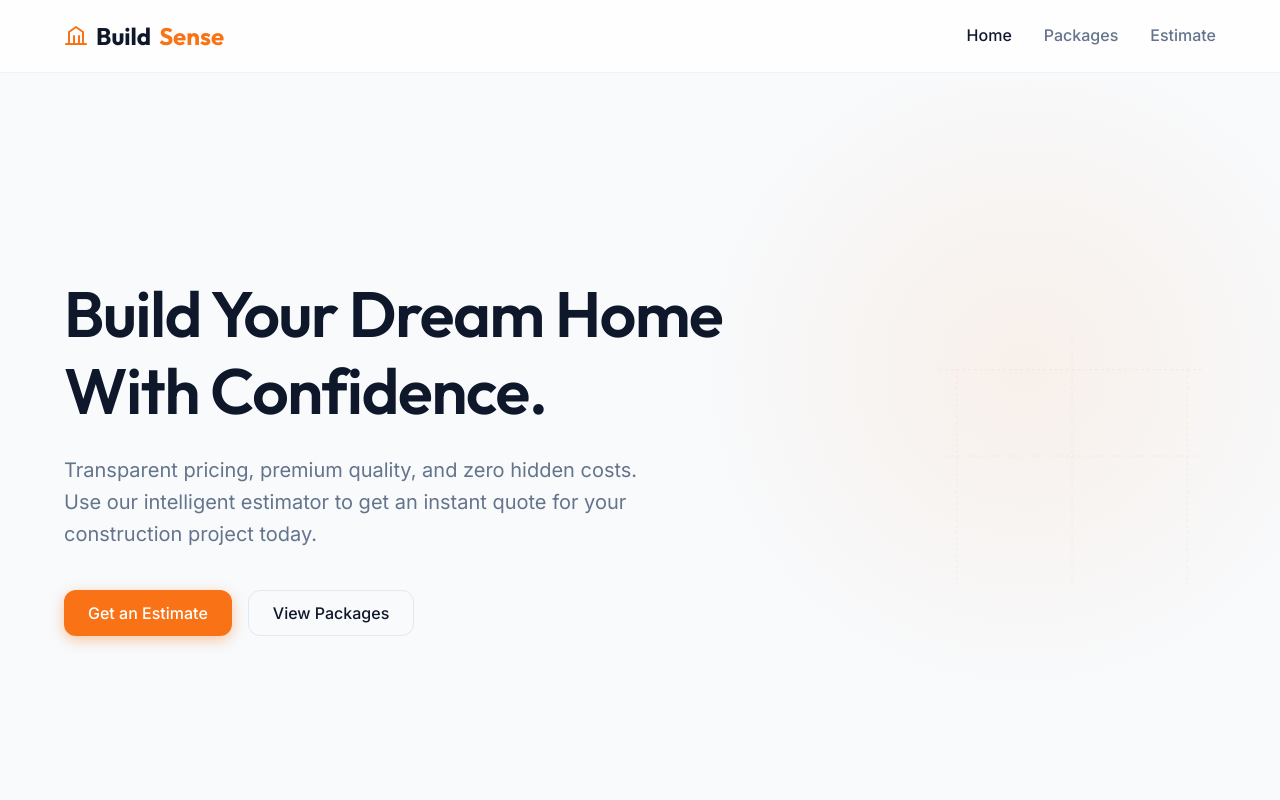
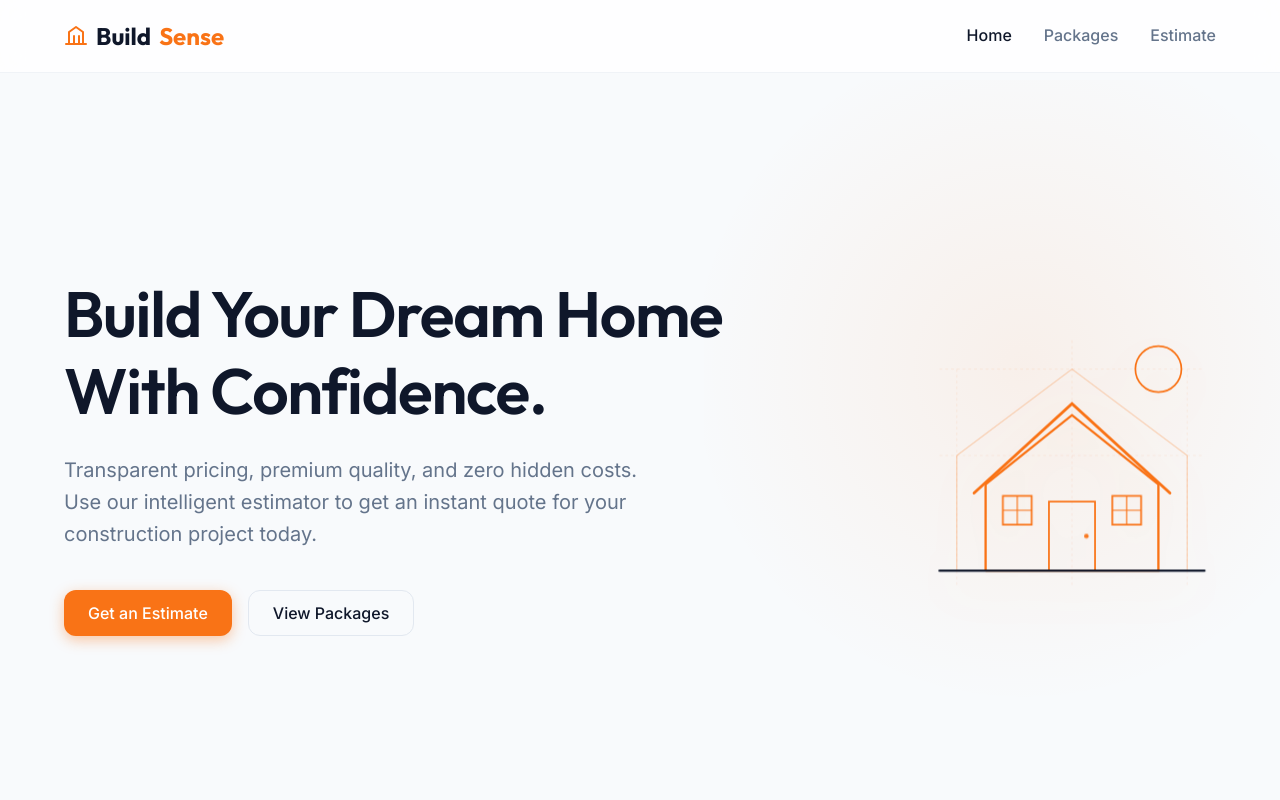
Before and after one commit to zephyr-0001/BuildSense, a React (Vite) app: page / in a window 1280 px wide. Shown: the top 800 px of the page. Built offline with nearby package versions, Linux system fonts and the light colour scheme.

Commit message:
Fix: Show hero animation on mobile devices

```diff
--- a/src/index.css
+++ b/src/index.css
@@ -210,21 +210,34 @@ ul {
 
 .hero-container {
   display: flex;
-  justify-content: space-between;
+  flex-direction: column-reverse;
+  justify-content: center;
   align-items: center;
-  gap: 4rem;
+  gap: 2rem;
+  text-align: center;
+}
+
+@media (min-width: 900px) {
+  .hero-container {
+    flex-direction: row;
+    justify-content: space-between;
+    text-align: left;
+    gap: 4rem;
+  }
 }
 
 .hero-visual {
   flex: 1;
-  display: none;
-  justify-content: flex-end;
-  max-width: 500px;
+  display: flex;
+  justify-content: center;
+  width: 100%;
+  max-width: 400px;
 }
 
 @media (min-width: 900px) {
   .hero-visual {
-    display: flex;
+    justify-content: flex-end;
+    max-width: 500px;
   }
 }
 
```
